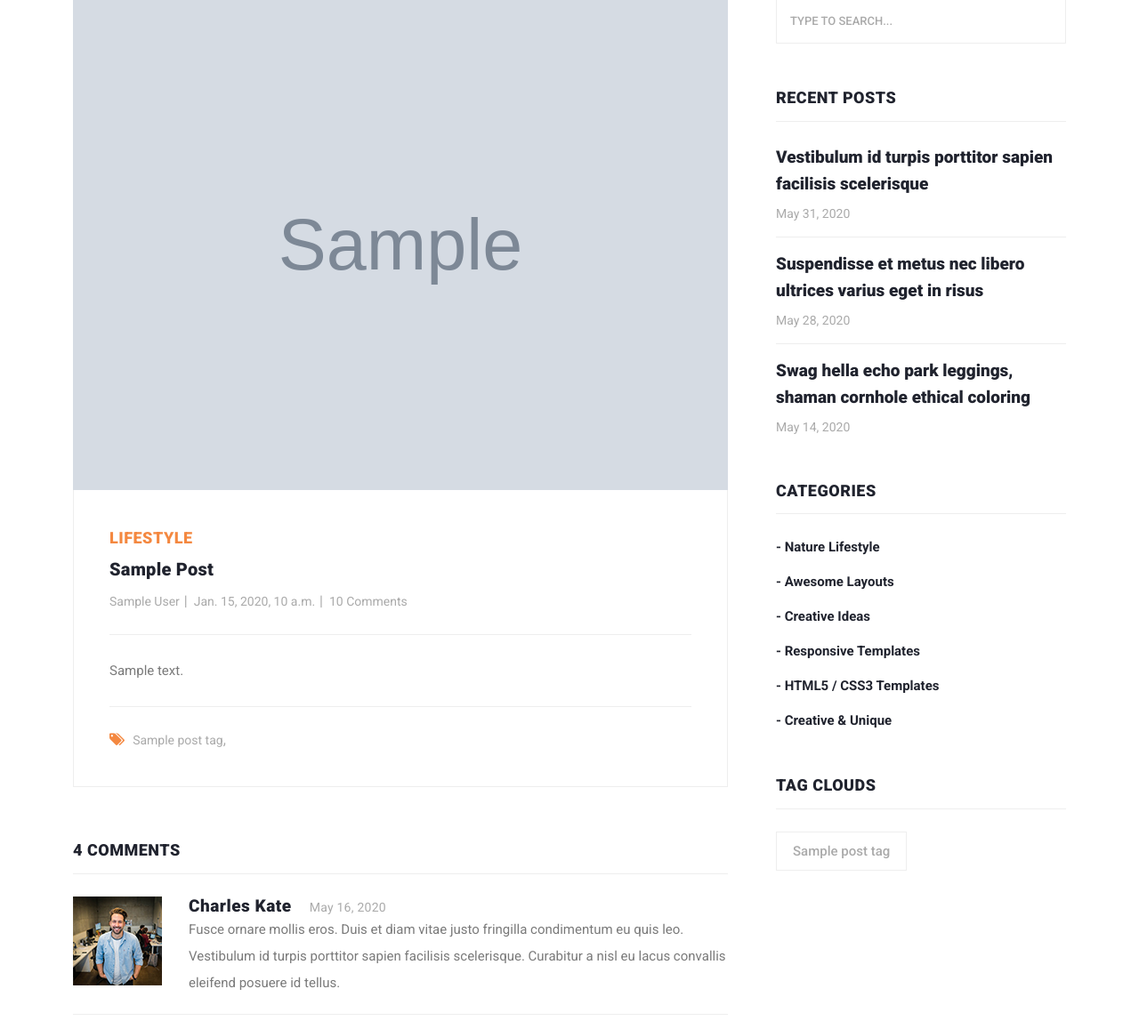
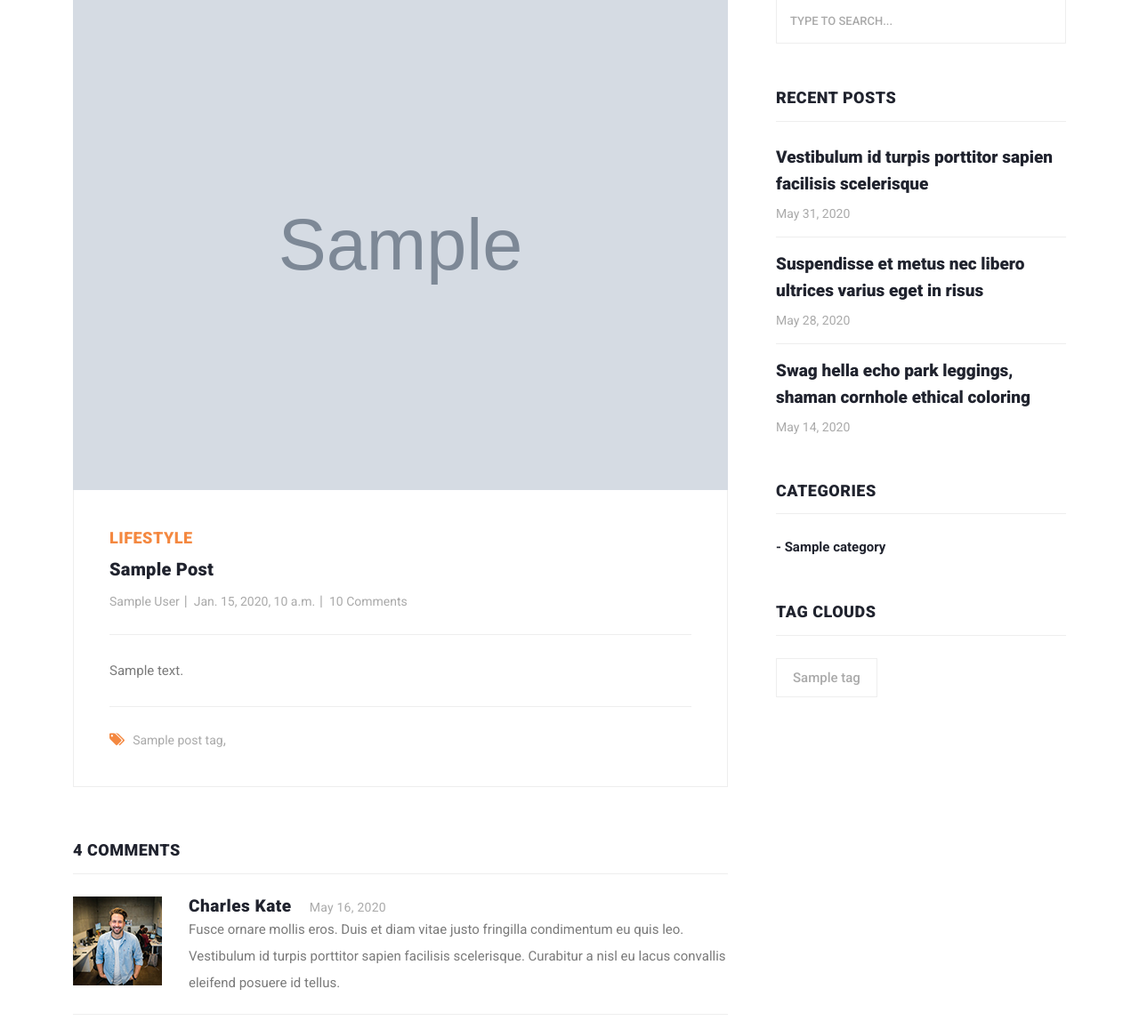
Before and after one commit to peymanng/blog_codeyad, a Django app: template templates/post-details.html in a window 1280 px wide. Shown: the part 781-1938 px from the top of the page at 89% size. Run offline with Django 4.2, Linux system fonts and the light colour scheme; the template is opened without the code that fills it: most values are stand-ins (such as "Sample title", 1, 10 or a date in 2020); grey boxes marked "Sample" are stand-in pictures.

Commit message:
add context_processors.py , modify detail page

```diff
--- a/codeyad_blog/settings.py
+++ b/codeyad_blog/settings.py
@@ -59,6 +59,8 @@ TEMPLATES = [
                 'django.template.context_processors.request',
                 'django.contrib.auth.context_processors.auth',
                 'django.contrib.messages.context_processors.messages',
+                'posts.context_processors.all_tags',
+                'posts.context_processors.all_categories'
             ],
         },
     },
--- a/templates/post-details.html
+++ b/templates/post-details.html
@@ -211,12 +211,9 @@ Stand Blog - Post Details
                     </div>
                     <div class="content">
                       <ul>
-                        <li><a href="#">- Nature Lifestyle</a></li>
-                        <li><a href="#">- Awesome Layouts</a></li>
-                        <li><a href="#">- Creative Ideas</a></li>
-                        <li><a href="#">- Responsive Templates</a></li>
-                        <li><a href="#">- HTML5 / CSS3 Templates</a></li>
-                        <li><a href="#">- Creative &amp; Unique</a></li>
+                          {% for category in all_categories %}
+                            <li><a href="#">- {{ category.title}}</a></li>
+                          {% endfor %}
                       </ul>
                     </div>
                   </div>
@@ -228,10 +225,9 @@ Stand Blog - Post Details
                     </div>
                     <div class="content">
                       <ul>
-                    {% for post_tag in post.tags.all %}
-{#                      <li><a href="{% url 'posts_tag' post_tag.slug %}">{{post_tag.name}}</a>,</li>#}
-                        <li><a href="#">{{post_tag.name}}</a></li>
-                    {% endfor %}
+                          {% for tag in all_tags %}
+                            <li><a href="#">{{ tag.name }}</a></li>
+                          {% endfor %}
                       </ul>
                     </div>
                   </div>
```
Also changed, not shown: posts/context_processors.py (added, +8 -0 lines).
